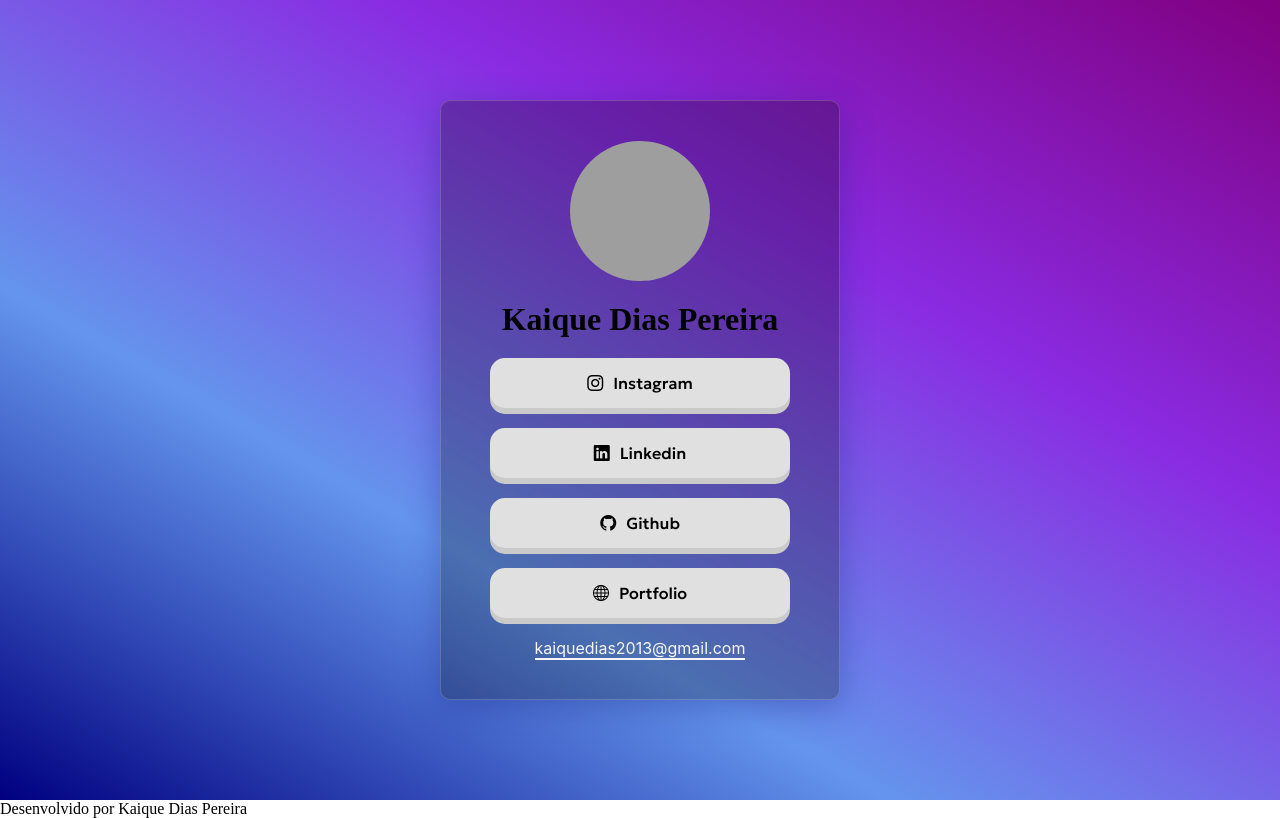
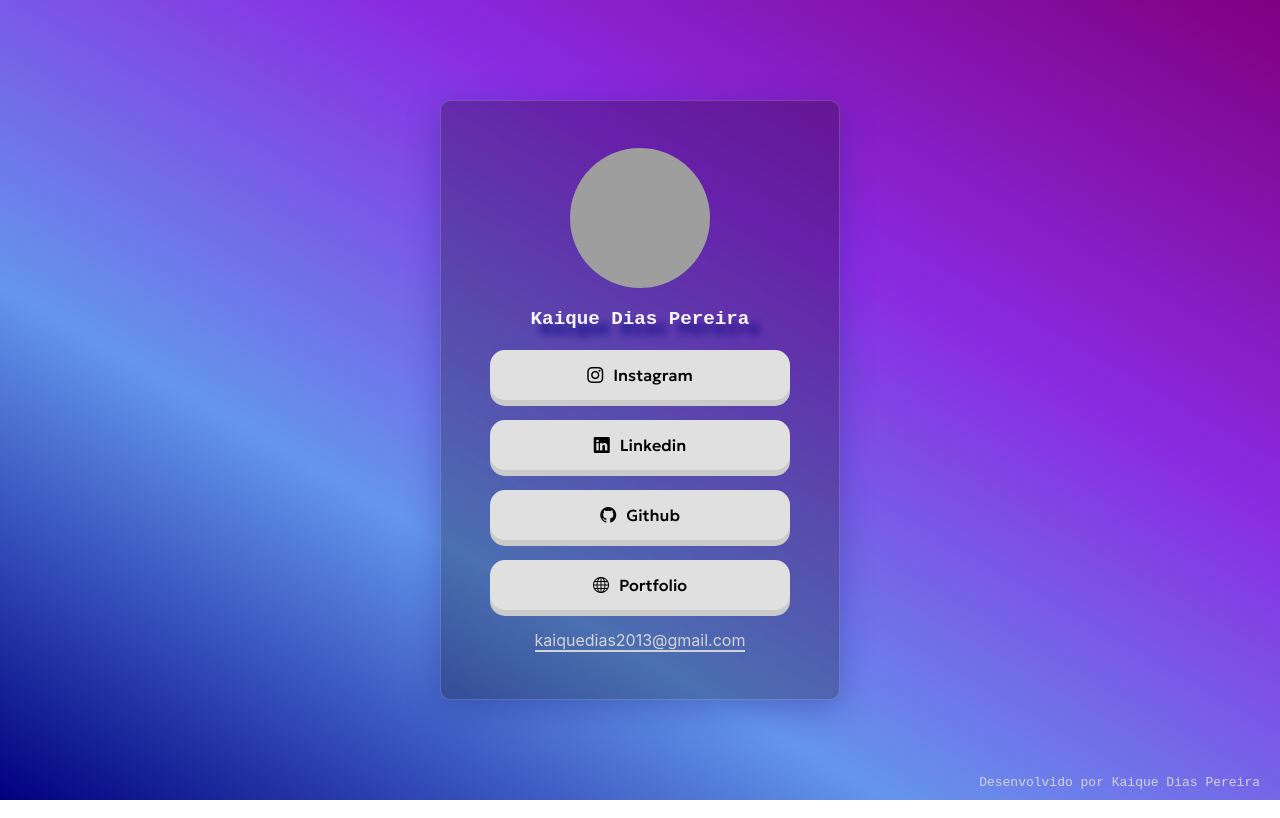
Before and after one commit to diaszin/linktree, a plain HTML site: page index.html in a window 1280 px wide. Drawn offline with nearby package versions, Linux system fonts and the light colour scheme; grey boxes are pictures that could not be loaded.

Commit message:
Estilizando o titulo e o desenvolvido por

```diff
--- a/index.css
+++ b/index.css
@@ -40,6 +40,13 @@
     border-radius: 50%;
 }
 
+h1{
+    font-family: monospace;
+    font-size: 1.2rem;
+    text-shadow: 10px 10px 8px #000780;
+    color: whitesmoke;
+}
+
 #lista-de-links {
     display: flex;
     align-items: center;
@@ -72,9 +79,9 @@
 
 #meu-email {
     text-decoration: none;
-    color: whitesmoke;
+    color: lightgray;
     font-family: 'Inter', monospace;
-    border-bottom: 2px whitesmoke solid;
+    border-bottom: 2px lightgray solid;
 }
 
 /* Animações e Efeitos */
@@ -92,3 +99,16 @@
     top: 2px;
     transition: 0.2s    ;
 }
+
+#desenvolvido-por{
+    position: absolute;
+    bottom: 10px;
+    right: 20px;
+    font-family: monospace;
+    color: lightgray;
+    transition: 0.4s ease-in;
+}
+
+#desenvolvido-por:hover{
+    color: whitesmoke;
+}
```
